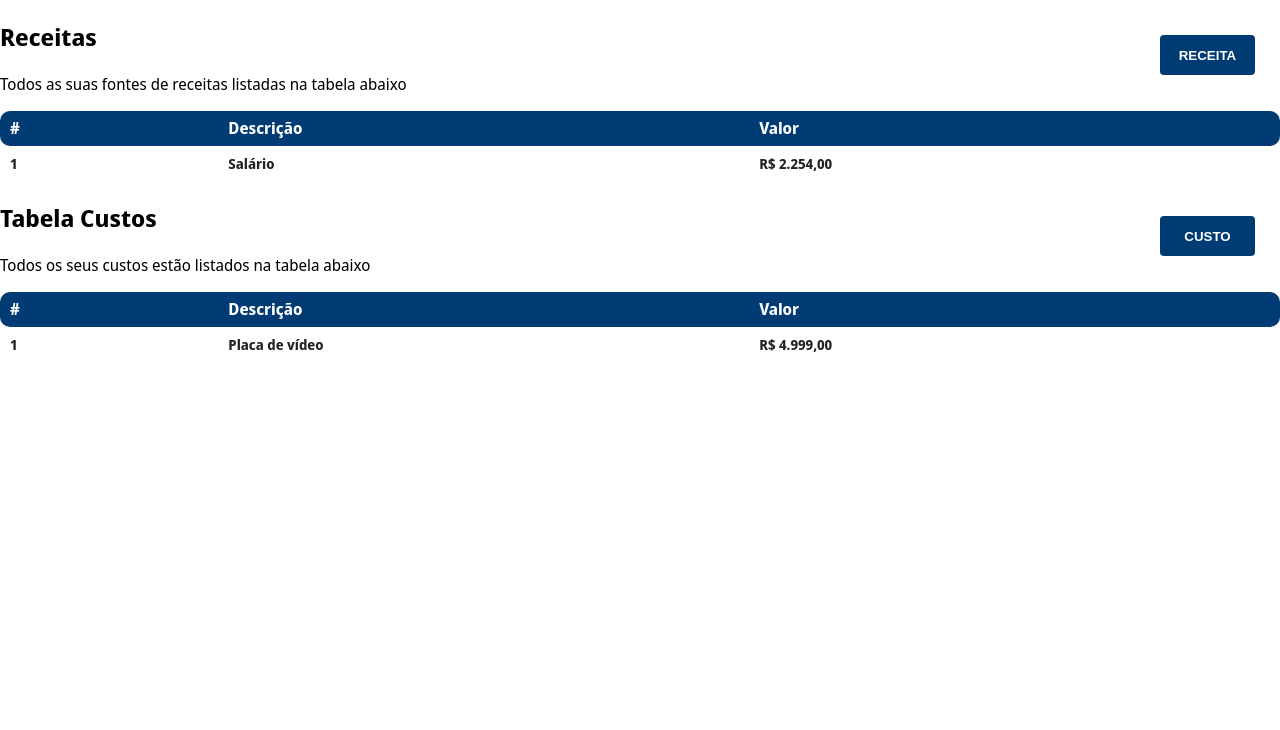
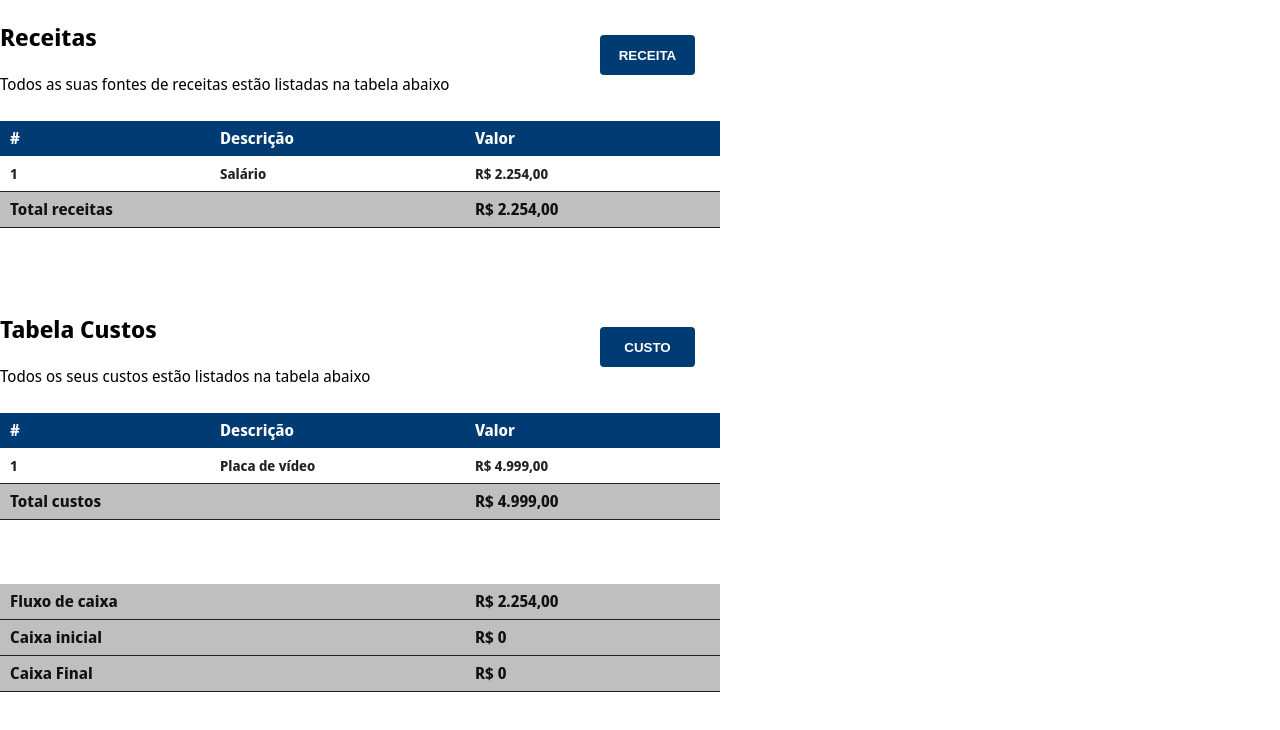
Before and after one commit to EbenauDev/FluxoDeCaixa, a Vue app in the folder front-end/fluxo-caixa/: page / in a window 1280 px wide. Shown: the top 730 px of the page. Built offline with nearby package versions, Linux system fonts and the light colour scheme.

Commit message:
Adicionado Vuex e ajustado tabela

```diff
--- a/front-end/fluxo-caixa/package.json
+++ b/front-end/fluxo-caixa/package.json
@@ -12,7 +12,8 @@
     "axios": "^0.22.0",
     "core-js": "^3.6.5",
     "vue": "^3.0.0",
-    "vue-router": "^4.0.0-0"
+    "vue-router": "^4.0.0-0",
+    "vuex": "^4.0.2"
   },
   "devDependencies": {
     "@vue/cli-plugin-babel": "~4.5.0",
--- /dev/null
+++ b/front-end/fluxo-caixa/src/components/FluxoDeCaixa.vue
@@ -0,0 +1,30 @@
+<template>
+  <div class="container-md">
+    <div class="tabela">
+      <div class="tabela__rodape">
+        <div>Fluxo de caixa</div>
+        <div></div>
+        <div>R$ 2.254,00</div>
+      </div>
+      <div class="tabela__rodape">
+        <div>Caixa inicial</div>
+        <div></div>
+        <div>R$ 0</div>
+      </div>
+      <div class="tabela__rodape">
+        <div>Caixa Final</div>
+        <div></div>
+        <div>R$ 0</div>
+      </div>
+    </div>
+  </div>
+</template>
+
+<script>
+export default {
+  name: "FluxoDeCaixa",
+};
+</script>
+
+<style>
+</style>
--- a/front-end/fluxo-caixa/src/components/TabelaCustos.vue
+++ b/front-end/fluxo-caixa/src/components/TabelaCustos.vue
@@ -1,6 +1,6 @@
 <template>
   <div>
-    <div class="container">
+    <div class="container-md ">
       <header class="container-header">
         <div>
           <h2>Tabela Custos</h2>
@@ -26,6 +26,11 @@
         <div class="tabela__corpo">
           <div>1</div>
           <div>Placa de vídeo</div>
+          <div>R$ 4.999,00</div>
+        </div>
+        <div class="tabela__rodape">
+          <div>Total custos</div>
+          <div></div>
           <div>R$ 4.999,00</div>
         </div>
       </div>
--- a/front-end/fluxo-caixa/src/components/TabelaReceitas.vue
+++ b/front-end/fluxo-caixa/src/components/TabelaReceitas.vue
@@ -1,9 +1,9 @@
 <template>
-  <div class="container">
+  <div class="container-md">
     <header class="container-header">
       <div>
         <h2>Receitas</h2>
-        <p>Todos as suas fontes de receitas listadas na tabela abaixo</p>
+        <p>Todos as suas fontes de receitas estão listadas na tabela abaixo</p>
       </div>
       <div>
         <button
@@ -24,6 +24,11 @@
       <div class="tabela__corpo">
         <div>1</div>
         <div>Salário</div>
+        <div>R$ 2.254,00</div>
+      </div>
+      <div class="tabela__rodape">
+        <div>Total receitas</div>
+        <div></div>
         <div>R$ 2.254,00</div>
       </div>
     </div>
--- a/front-end/fluxo-caixa/src/main.js
+++ b/front-end/fluxo-caixa/src/main.js
@@ -1,7 +1,11 @@
-import { createApp } from 'vue'
+import { createApp, } from 'vue'
 import App from './App.vue'
 import router from './router'
+import store from './store'
 
 import "animate.css";
 
-createApp(App).use(router).mount('#app')
+createApp(App)
+    .use(store)
+    .use(router)
+    .mount('#app')
--- a/front-end/fluxo-caixa/src/scss/globals.scss
+++ b/front-end/fluxo-caixa/src/scss/globals.scss
@@ -1,5 +1,9 @@
 .container {
     max-width: 1320px;
+}
+
+.container-md {
+    max-width: 720px;
 }
 
 .container-header {
@@ -9,6 +13,9 @@
 }
 
 .tabela {
+    min-height: 156px;
+    margin-bottom: 15px;
+    margin-top: 10px;
     @mixin configuracaoBase {
         display: grid;
         grid-template-columns: minmax(200px, 0.4fr) 1fr 1fr;
@@ -17,7 +24,6 @@
         min-height: 35px;
         font-weight: 700;
         align-items: center;
-        border-radius: 10px;
     }
     .tabela__cabecalho {
         @include configuracaoBase;
@@ -28,9 +34,17 @@
         @include configuracaoBase;
         color: #222;
         font-size: 14px;
+        border-bottom: 1px solid #222;
         &:nth-child(odd) {
             background-color: #ddd;
         }
+    }
+    .tabela__rodape {
+        @include configuracaoBase;
+        color: #111;
+        font-size: 16px;
+        background-color: #bfbfbf;
+        border-bottom: 1px solid #222;
     }
 }
 
--- /dev/null
+++ b/front-end/fluxo-caixa/src/store/fluxoDeCaixa.store.js
@@ -0,0 +1,24 @@
+//import axios from "axios"
+
+const state = {
+    fluxoDeCaixa: []
+}
+
+const actions = {
+    async recuperarCaixaMaisRecente({ commit }) {
+        commit('atualizarFluxoDeCaixa', 120);
+    }
+}
+
+const mutations = {
+    atualizarFluxoDeCaixa(state, payload) {
+        state.fluxoDeCaixa = payload;
+    }
+}
+
+export default {
+    namespaced: true,
+    state,
+    actions,
+    mutations
+}
--- /dev/null
+++ b/front-end/fluxo-caixa/src/store/index.js
@@ -0,0 +1,8 @@
+import { createStore } from 'vuex'
+import fluxoDeCaixa from "./fluxoDeCaixa.store";
+
+const store = createStore();
+store.registerModule("fluxoDeCaixa", fluxoDeCaixa);
+
+
+export default store;
--- a/front-end/fluxo-caixa/src/views/PaginaInicial.vue
+++ b/front-end/fluxo-caixa/src/views/PaginaInicial.vue
@@ -3,6 +3,7 @@
     <div>
       <tabela-receitas></tabela-receitas>
       <tabela-custos></tabela-custos>
+      <fluxo-de-caixa></fluxo-de-caixa>
     </div>
   </div>
 </template>
@@ -10,9 +11,14 @@
 <script>
 import TabelaCustos from "../components/TabelaCustos.vue";
 import TabelaReceitas from "../components/TabelaReceitas.vue";
+import FluxoDeCaixa from "../components/FluxoDeCaixa.vue";
 export default {
   name: "PaginaInicial",
-  components: { TabelaCustos, TabelaReceitas },
+  components: { TabelaCustos, TabelaReceitas, FluxoDeCaixa },
+  created() {
+    console.log(this.$store);
+    this.$store.dispatch("fluxoDeCaixa/recuperarCaixaMaisRecente");
+  },
 };
 </script>
 
```
Also changed, not shown: 1 other file (tests, documents, lock files or other folders).
